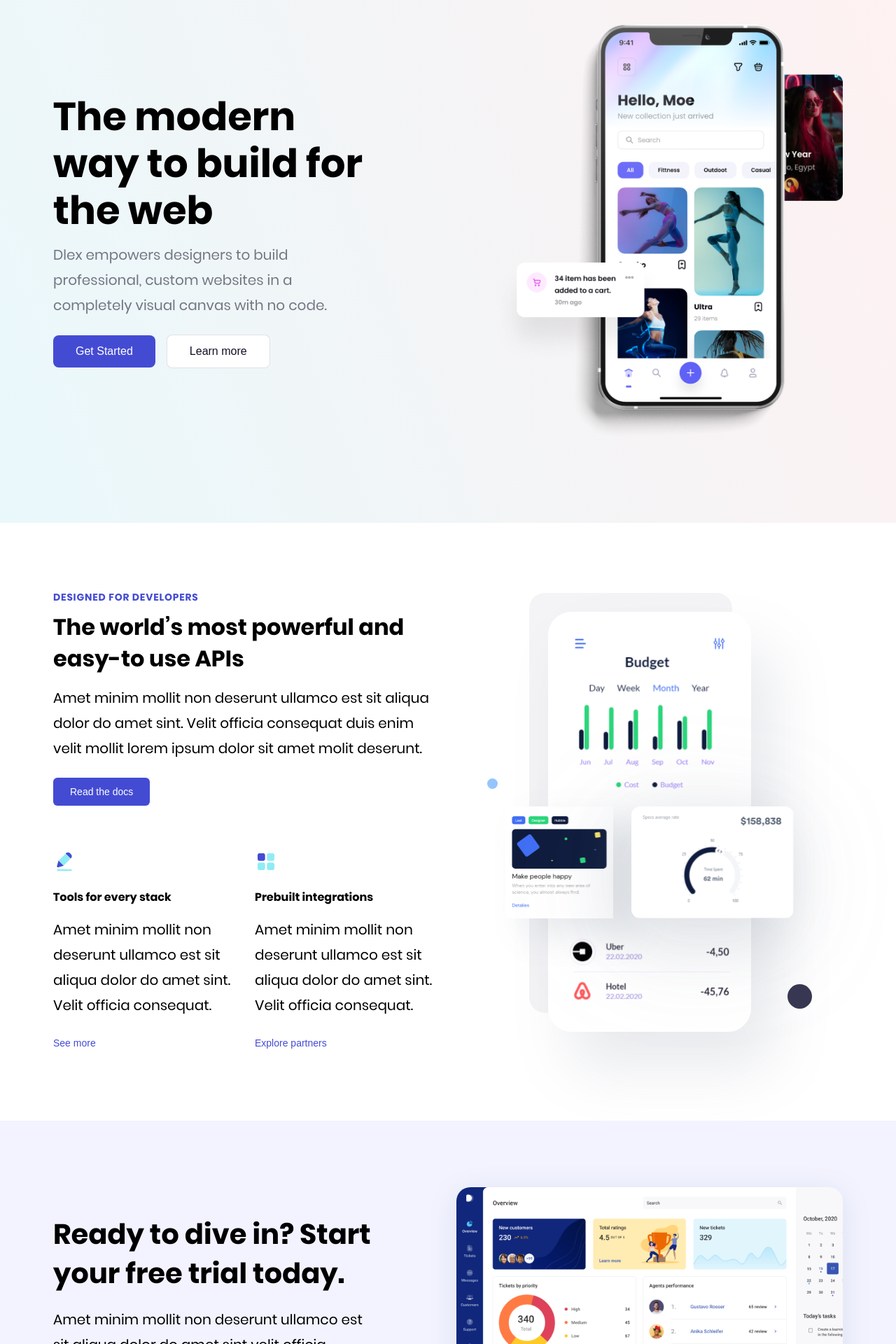
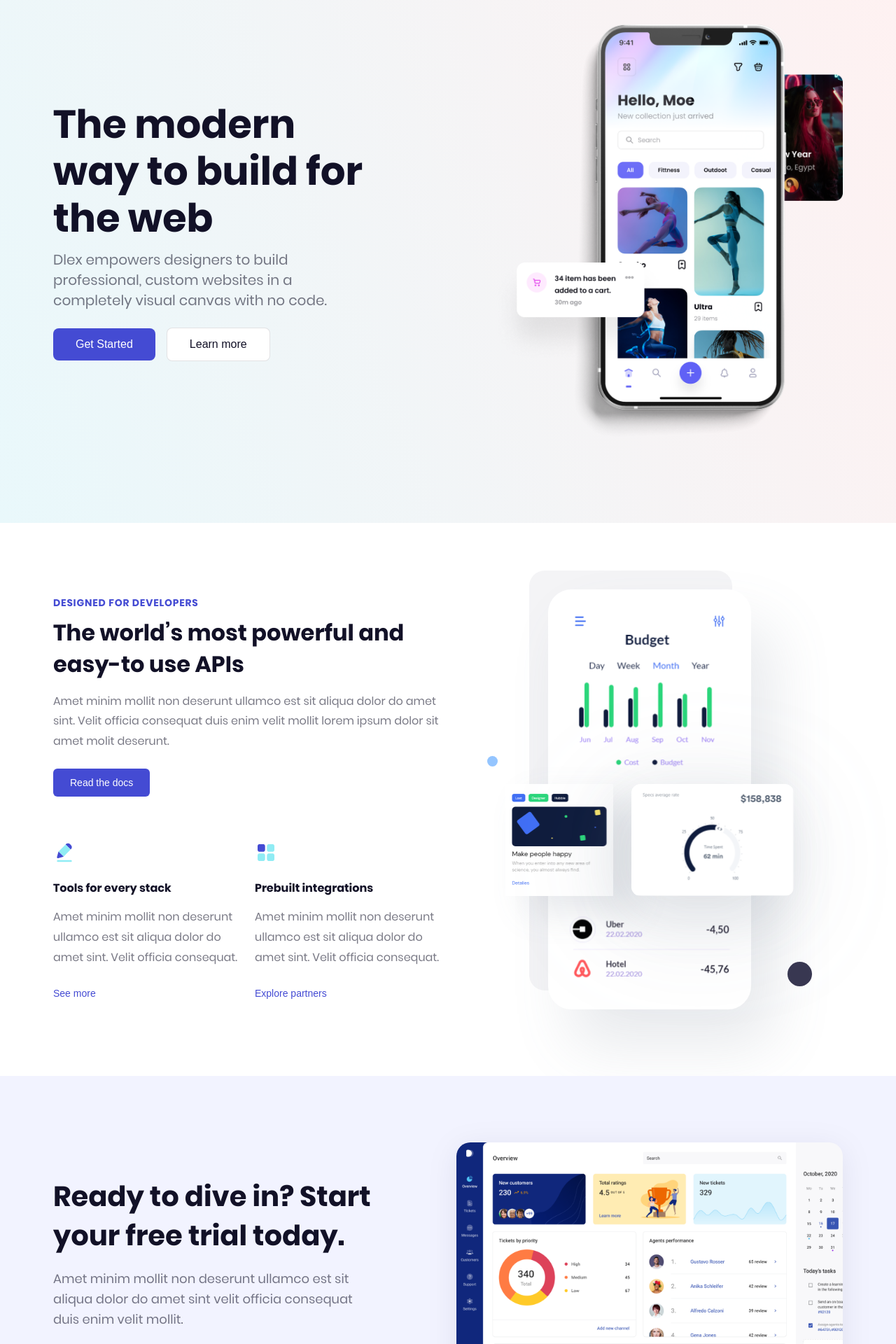
Before and after one commit to iclegane/SRM, a React app in the folder frontend/: page / in a window 1280 px wide. Shown: the part 160-2080 px from the top of the page at 70% size. Built offline with nearby package versions, Linux system fonts and the light colour scheme.

Commit message:
update styles

```diff
--- a/frontend/src/pages/Pomo/Promo.tsx
+++ b/frontend/src/pages/Pomo/Promo.tsx
@@ -143,7 +143,7 @@ const Promo: React.FC = () => {
                 <div className="section__wrapper">
                     <div className="team__container">
                         <div className="team__header">
-                            <div className="team__subtitle">Our Team</div>
+                            <div className="overline overline--lg team__subtitle">Our Team</div>
                             <div className="team__title h2">Meet the creative team</div>
                         </div>
                         <div className="team__body">
--- a/frontend/src/pages/Pomo/index.scss
+++ b/frontend/src/pages/Pomo/index.scss
@@ -54,6 +54,10 @@
         margin-bottom: 4px;
       }
 
+      &__text {
+        font-size: $body-lg;
+      }
+
       &__title {
         margin-bottom: 24px;
       }
@@ -105,6 +109,10 @@
           border-radius: 20px;
           filter: drop-shadow(0px 8.35px 20.875px rgba(18, 17, 39, 0.08));
         }
+      }
+
+      &__text {
+        font-size: $body-lg;
       }
 
       &__title {
@@ -397,10 +405,7 @@
       }
 
       &__copy {
-        font-weight: 400;
-        font-size: 14px;
-        line-height: 180%;
-        color: var(--color-grayOpacity-56)
+        font-size: $body-sm;
       }
 
       &__links {
@@ -465,9 +470,6 @@
 
       &__subtitle {
         color: var(--color-indigo-500);
-        font-weight: 600;
-        font-size: 14px;
-        line-height: 170%;
         margin-bottom: 12px;
       }
 
@@ -536,9 +538,7 @@
       }
 
       &__position {
-        font-weight: 400;
-        font-size: 16px;
-        line-height: 180%;
+        font-size: $body-md;
         color: var(--color-grayOpacity-56)
       }
     }
@@ -571,10 +571,7 @@
       }
 
       &__text {
-        font-weight: 400;
-        font-size: 20px;
-        line-height: 180%;
-        color: var(--color-grayOpacity-56);
+        font-size: $body-xl;
       }
 
       &__buttons {
@@ -668,11 +665,9 @@
 
       &__menu-item {
         display: block;
-        font-weight: 400;
-        font-size: 16px;
-        line-height: 180%;
+        font-size: $body-md;
+
         color: var(--color-grayOpacity-72);
-
         text-decoration: none;
 
         &:not(:last-child) {
--- a/frontend/src/styles/index.scss
+++ b/frontend/src/styles/index.scss
@@ -17,11 +17,11 @@ body {
   font-family: Poppins, sans-serif;
 
   font-weight: 400;
-  font-size: 1.25rem;
-  line-height: 2.25rem;
+  font-size: 1rem;
+  line-height: 180%;
 
-  color: var(--color);
-  background: var(--background-color);
+  color: var(--color-grayOpacity-56);
+  background: var(--color-white);
 
   * {
     box-sizing: border-box;
--- a/frontend/src/styles/share/_vars.scss
+++ b/frontend/src/styles/share/_vars.scss
@@ -3,3 +3,9 @@ $breakpoints: (
   "tablet": 604px,
   "desktop": 1128px,
 );
+
+$body-xl: 20px;
+$body-lg: 18px;
+$body-md: 16px;
+$body-sm: 14px;
+$body-xs: 12px;
--- a/frontend/src/styles/utils/typography.scss
+++ b/frontend/src/styles/utils/typography.scss
@@ -2,14 +2,14 @@
   font-weight: 700;
   font-size: 4rem;
   line-height: 140%;
-  color: var(--display-color);
+  color: var(--color-grayscale-900);
 }
 
 .display_2  {
   font-weight: 700;
   font-size: 3.5rem;
   line-height: 120%;
-  color: var(--display-color);
+  color: var(--color-grayscale-900);
 }
 
 .overline {
@@ -56,40 +56,40 @@ h1, .h1 {
   font-weight: 700;
   font-size: 2.75rem;
   line-height: 140%;
-  color: var(--display-color);
+  color: var(--color-grayscale-900);
 }
 
 h2, .h2 {
   font-weight: 700;
   font-size: 2.5rem;
   line-height: 140%;
-  color: var(--display-color);
+  color: var(--color-grayscale-900);
 }
 
 h3, .h3 {
   font-weight: 700;
   font-size: 2rem;
   line-height: 140%;
-  color: var(--display-color);
+  color: var(--color-grayscale-900);
 }
 
 h4, .h4 {
   font-weight: 700;
   font-size: 1.5rem;
   line-height: 140%;
-  color: var(--display-color);
+  color: var(--color-grayscale-900);
 }
 
 h5, .h5 {
   font-weight: 700;
   font-size: 1.25rem;
   line-height: 140%;
-  color: var(--display-color);
+  color: var(--color-grayscale-900);
 }
 
 h6, .h6 {
   font-weight: 700;
   font-size: 1rem;
   line-height: 140%;
-  color: var(--display-color);
+  color: var(--color-grayscale-900);
 }
```
